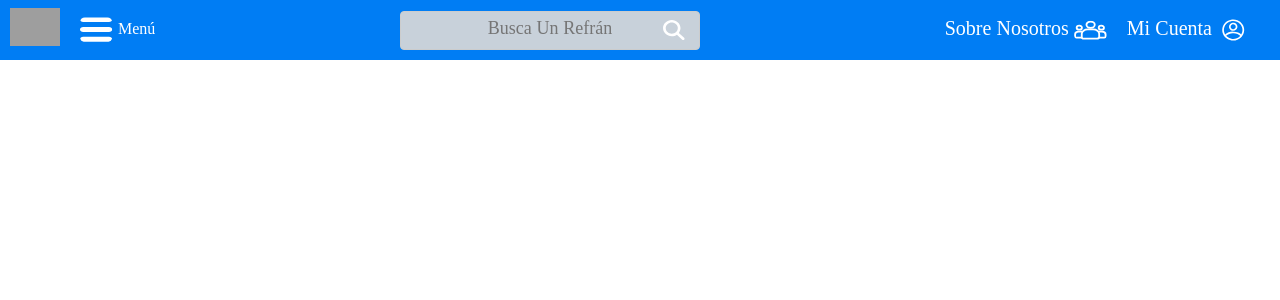
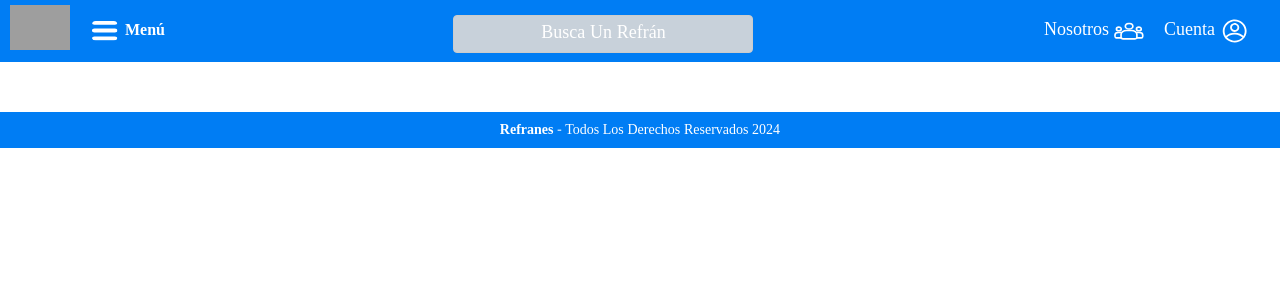
Before and after one commit to CANDELODS/Refranes, a PHP site: page /views/layout.php in a window 1280 px wide. Shown: the top 300 px of the page. Run offline with PHP 8.4, Linux system fonts and the light colour scheme; the template is opened without the code that fills it, so the values that code supplies are empty; some libraries are stand-ins or nearby versions; grey boxes are pictures that could not be loaded.

Commit message:
Se reorganizó la arquitectura de carpetas (Ahora Están Mejor Divididas) Se completóel header y el footer (Ahora Son Responsive)

```diff
--- a/src/scss/app.scss
+++ b/src/scss/app.scss
@@ -1,2 +1,2 @@
 @use 'base';
-@use 'principal';
+@use 'ui';
--- a/src/scss/base/_mixins.scss
+++ b/src/scss/base/_mixins.scss
@@ -63,3 +63,14 @@
     width: min(95%, 60rem);
     margin: 0 auto;
 }
+
+@mixin texto-fluido($min, $max){
+    //El Valor De En Medio Es El Que No Aplica Ni En $Min Ni $Max Sin Embargo Será El Más Común (Valor Deseado)
+    font-size: clamp($min, -0.8rem + 10vw, $max);
+}
+
+@mixin reset-lista{
+    margin: 0;
+    padding: 0;
+    list-style: none;
+}
--- a/src/scss/principal/_index.scss
+++ /dev/null
@@ -1 +0,0 @@
-@forward 'principal';
--- a/src/scss/principal/_principal.scss
+++ /dev/null
@@ -1,76 +0,0 @@
-@use 'base/variables' as v;
-@use 'base/mixins' as m;
-
-.header{
-    background-color: v.$azul;
-    padding: .5rem 1rem;
-}
-
-.navegacion{
-    display: flex;
-    justify-content: space-between;
-    align-items: center;
-
-    &__izquierda{
-        display: flex;
-        align-items: center;
-        gap: 2rem;
-    }
-    &__logo{
-        width: 5rem;
-    }
-    &__menu{
-        display: flex;
-        align-items: center;
-        color: v.$blanco;
-        font-size: 16px;
-        cursor: pointer;
-        gap: .5rem;
-    }
-    &__medio{
-        flex-grow: 1;
-        text-align: center;
-    }
-    &__busqueda{
-        position: relative;
-        display: inline-block;
-    }
-    &__medio-buscar{
-        width: 30rem;
-        padding: .8rem;
-        border-radius: .4rem;
-        border: 1px solid #ccc;
-        background-color: v.$background;
-        color: v.$blanco;
-    }
-    &__derecha{
-        display: flex;
-        align-items: center;
-    }
-    &__enlace{
-        display: flex;
-        align-items: center;
-        gap: .5rem;
-        color: white;
-        text-decoration: none;
-        margin-right: 2rem;
-        font-size: 1.6rem;
-    }
-    &__enlace-texto{
-        font-size: 2rem;
-        margin: 0;
-    }
-    &__enlace-logosvg{
-        width: 3.3rem;
-        height: 2.6rem;
-        &--lupa{
-            position: absolute;
-            right: 10px;
-            top: 50%;
-            transform: translateY(-50%);
-            height: 20px;
-            cursor: pointer;
-        }
-    }
-
-}
--- /dev/null
+++ b/src/scss/ui/_index.scss
@@ -0,0 +1,2 @@
+@forward 'footer';
+@forward 'header';
--- /dev/null
+++ b/src/scss/ui/footer/_footer.scss
@@ -0,0 +1,20 @@
+@use 'base/variables' as v;
+@use 'base/mixins' as m;
+
+.footer{
+    background-color: v.$azul;
+    margin-top: 5rem;
+    color: v.$blanco;
+    &__copyright{
+        background-color: adjust(v.$azul, -10%);
+        margin: 0;
+        padding: 1rem 0;
+        text-align: center;
+        font-size: 1.4rem;
+        font-weight: v.$black;
+
+        &--regular{
+            font-weight: v.$regular;
+        }
+    }
+}
--- /dev/null
+++ b/src/scss/ui/footer/_index.scss
@@ -0,0 +1 @@
+@forward 'footer';
--- /dev/null
+++ b/src/scss/ui/header/_header.scss
@@ -0,0 +1,109 @@
+@use 'base/variables' as v;
+@use 'base/mixins' as m;
+
+.header{
+    background-color: v.$azul;
+    padding: .5rem 1rem;
+}
+
+.navegacion{
+    display: flex;
+    justify-content: space-between;
+    align-items: center;
+
+    &__izquierda{
+        display: flex;
+        align-items: center;
+        @include m.tablet{
+            gap: 2rem;
+
+        }
+    }
+    &__logo{
+        width: 6rem;
+    }
+    &__menu{
+        display: flex;
+        align-items: center;
+        color: v.$blanco;
+        font-size: 1.6rem;
+        font-weight: v.$bold;
+        cursor: pointer;
+        gap: .5rem;
+    }
+    &__enlace-logosvg{
+        width: 3rem;
+        height: 2rem;
+        &--user{
+            height: 3rem;
+        }
+
+        @include m.tablet{
+            width: 3rem;
+            height: 2rem;
+            &--user{
+                height: 3rem;
+            }
+        }
+
+    }
+    &__enlace-texto{
+        font-size: 1.4rem;
+        margin: 0;
+        @include m.tablet{
+            font-size: 1.8rem;
+            margin: 0;
+        }
+
+    }
+    &__medio{
+        display: none;
+        @include m.tablet{
+            display: inline-block;
+            flex-grow: 1;
+            text-align: center;
+        }
+    }
+    &__busqueda{
+    }
+    &__medio-buscar{
+        display: none;
+        padding: .8rem;
+        margin: .6rem 0 0 0;
+        border-radius: .4rem;
+        border: 1px solid #ccc;
+        background-color: v.$background;
+        color: v.$blanco;
+        @include m.tablet{
+            display: inline-block;
+           width: 30rem;
+        }
+
+        &::placeholder{
+            color: v.$blanco;
+        }
+    }
+    &__derecha{
+        display: flex;
+        align-items: center;
+        margin-left: .2rem;
+    }
+    &__enlace{
+        display: flex;
+        align-items: center;
+        color: white;
+        font-size: 1.6rem;
+        text-decoration: none;
+        gap: .5rem;
+        margin-right: 1rem;
+
+        @include m.tablet{
+            gap: .5rem;
+            margin-right: 2rem;
+
+        }
+    }
+
+
+
+}
--- /dev/null
+++ b/src/scss/ui/header/_index.scss
@@ -0,0 +1 @@
+@forward 'header';
--- a/views/templates/footer.php
+++ b/views/templates/footer.php
@@ -0,0 +1,8 @@
+<footer class="footer">
+<p class="footer__copyright">
+        Refranes
+        <span class="footer__copyright--regular">
+            - Todos Los Derechos Reservados <?php echo date('Y') ?>
+        </span>
+    </p>
+</footer>
--- a/views/templates/header.php
+++ b/views/templates/header.php
@@ -11,25 +11,24 @@
 
             <a href="#" class="navegacion__menu">
                 <img class="navegacion__enlace-logosvg" src="/build/img/svgMenu.svg" alt="Logo Menu">
-                <p class="navegacion__enlace-texto-enlace">Menú</p>
+                <p class="navegacion__enlace-texto-menu">Menú</p>
             </a>
         </div> <!--.navegacion__izquierda-->
 
         <div class="navegacion__medio">
             <div class="navegacion__busqueda">
                 <input type="text" class="navegacion__medio navegacion__medio-buscar" placeholder="Busca Un Refrán">
-                <img class="navegacion__enlace-logosvg navegacion__enlace-logosvg--lupa" src="/build/img/svgLupa.svg" alt="Logo Menu">
             </div>
         </div> <!--.navegacion__medio-->
 
         <div class="navegacion__derecha">
             <a href="#" class="navegacion__enlace">
-                <p class="navegacion__enlace-texto">Sobre Nosotros</p>
+                <p class="navegacion__enlace-texto">Nosotros</p>
                 <img class="navegacion__enlace-logosvg" src="/build/img/svgNosotros.svg" alt="Logo Menu">
             </a>
             <a href="#" class="navegacion__enlace">
-                <p class="navegacion__enlace-texto">Mi Cuenta</p>
-                <img class="navegacion__enlace-logosvg" src="/build/img/svgUsuario.svg" alt="Logo Menu">
+                <p class="navegacion__enlace-texto">Cuenta</p>
+                <img class="navegacion__enlace-logosvg navegacion__enlace-logosvg--user" src="/build/img/svgUsuario.svg" alt="Logo Menu">
             </a>
         </div> <!--.navegacion__derecha-->
 
```
Also changed, not shown: public/build/css/app.css, 1 other file.
